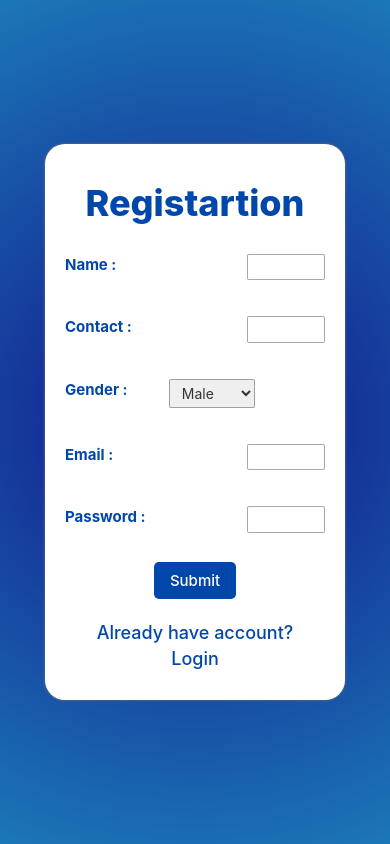
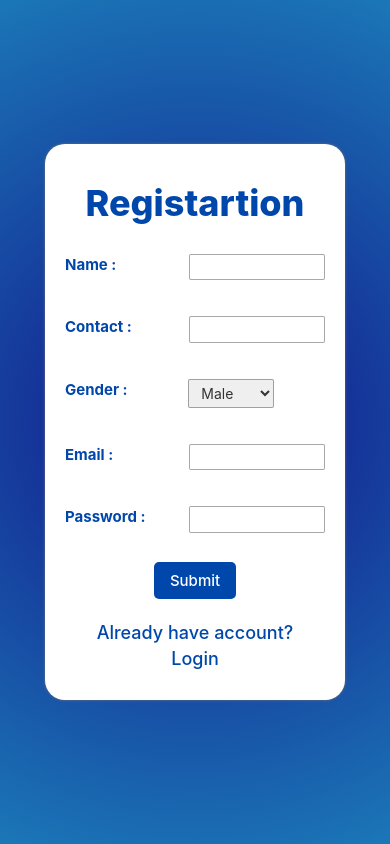
Before and after one commit to RevantTripathi/react-let-sconnect-network-app, a React (Create React App) app in the folder net-app/: page /regi in a window 390 px wide. Built offline with nearby package versions, Linux system fonts and the light colour scheme.

Commit message:
regi-rs3

```diff
--- a/net-app/src/pages/Registration Page/RegiPage.css
+++ b/net-app/src/pages/Registration Page/RegiPage.css
@@ -111,7 +111,7 @@ em:hover {
         border: 1px solid #6162638d;
         padding: 1px 5px;
         border-radius: 2px;
-        width: 20vw;
+        width: 35vw;
     }
 /*
     .login-btn2 {
@@ -126,4 +126,10 @@ em:hover {
     .form2 h1 {
         font-weight: 800;
     }
+    .form2-seg2 select {
+        border: 1px solid #6162638d;
+        padding: 4px 8px;
+        border-radius: 2px;
+        margin-right: 13vw;
+    }
 }
```
